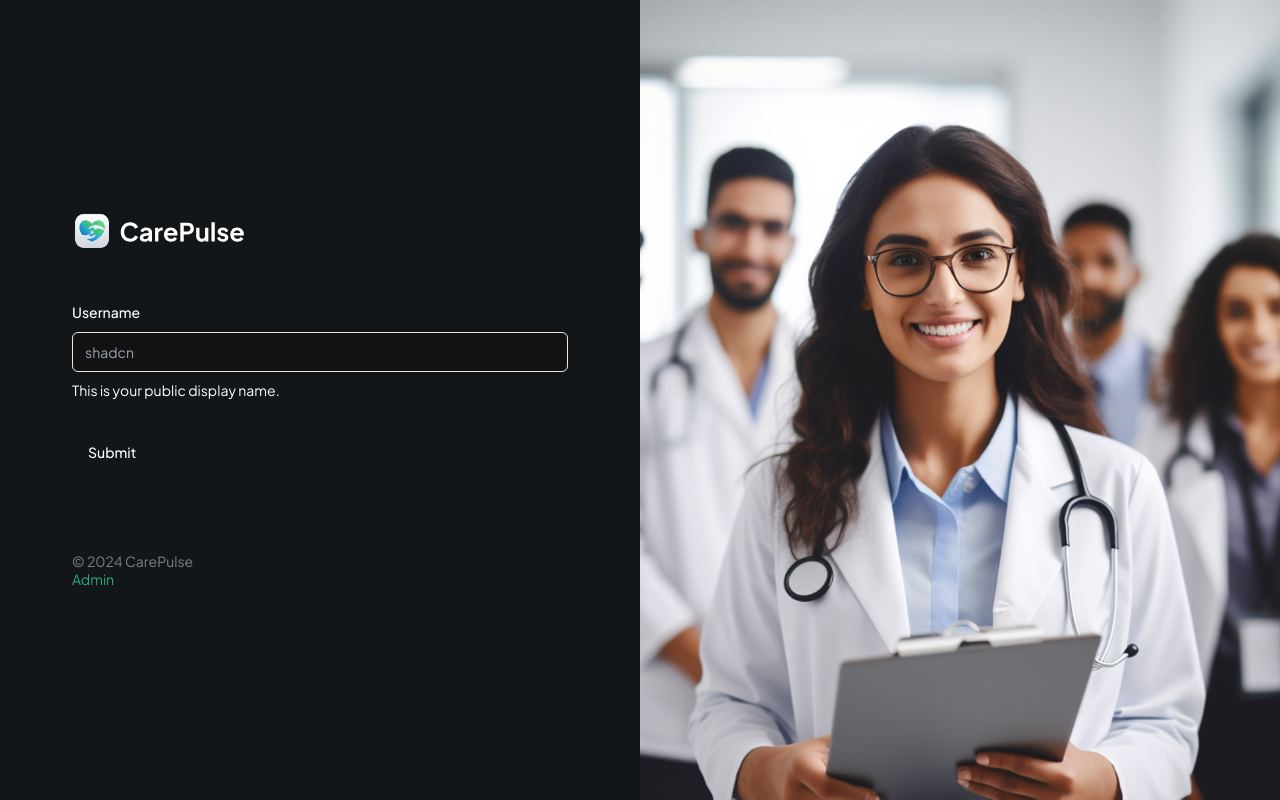
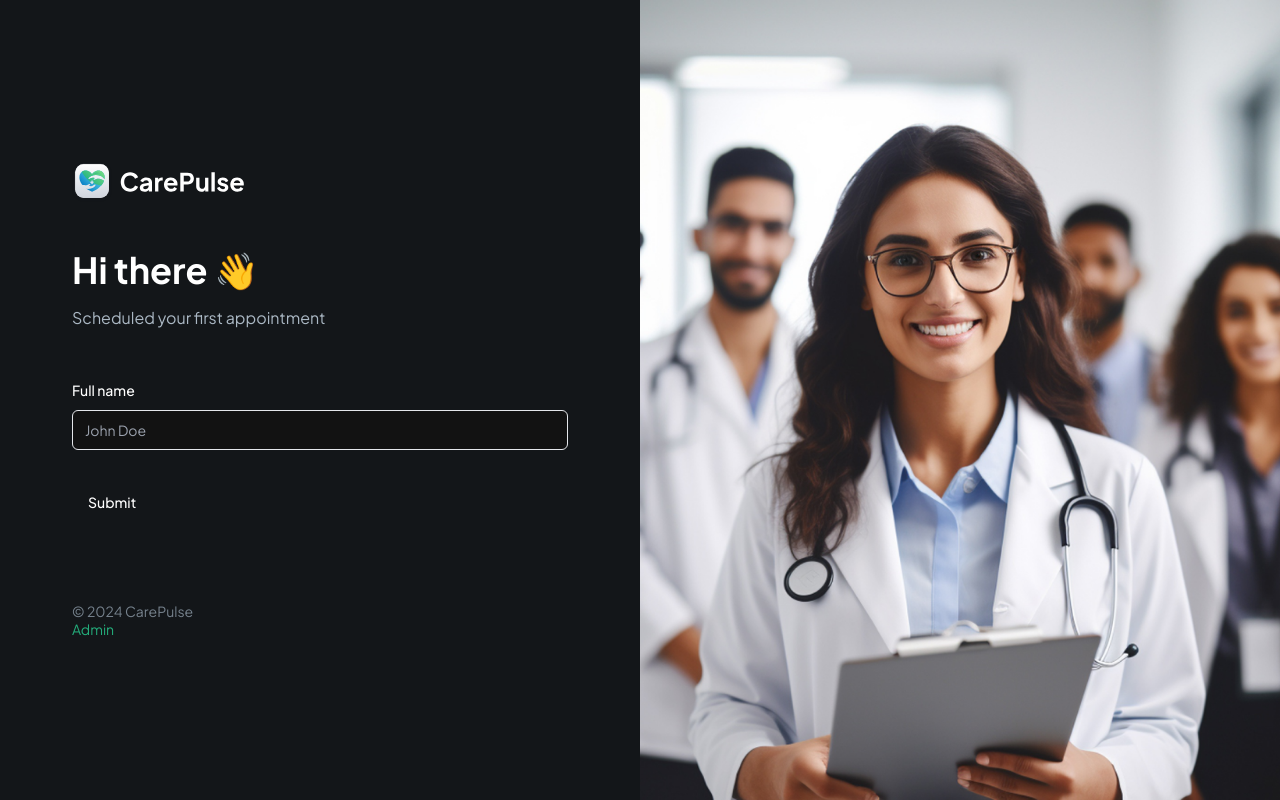
Before and after one commit to BotAkshit/PMS-1, a Next.js app: page / in a window 1280 px wide. Built offline with nearby package versions, Linux system fonts and the light colour scheme.

Commit message:
Adding logic for forms
Reusable Component for Forms to reduce the length as well maintaining the structure of the code.

```diff
--- /dev/null
+++ b/components/CustomFormField.tsx
@@ -0,0 +1,60 @@
+'use Client'
+
+import {
+    FormControl,
+    FormDescription,
+    FormField,
+    FormItem,
+    FormLabel,
+    FormMessage,
+  } from "@/components/ui/form"
+  import { Input } from "@/components/ui/input"
+  import { Control } from "react-hook-form"
+import { FormFieldType } from "./forms/PatientForms"
+
+interface CustomProps{
+  control: Control<any>,
+  fieldType: FormFieldType,
+  name: string,
+  label?:string,
+  placeholder?:string,
+  iconSrc?:string
+  iconAlt?:String,
+  disabled?:boolean,
+  dateFormat?: string,
+  showTimeSelect?: boolean,
+  children?: React.ReactNode,
+  renderSkeleton?: (field: any) => React.ReactNode,
+}
+
+const RenderField = ({field,props}:{field:any;props:CustomProps}) => {
+    return (
+        <Input
+          type="text"
+          placeholder="John Doe"
+        />
+    )
+
+}
+
+const CustomFormField = (props:CustomProps) => {
+  const { control, fieldType, name, label } = props;
+  return (
+    <FormField
+        control={control}
+        name={name}
+        render={({ field }) => (
+          <FormItem className="flex-1">
+            {fieldType !==FormFieldType.CHECKBOX && label && (
+                <FormLabel>{label}</FormLabel>
+            )}
+
+            <RenderField field={field} props={props}/>
+            <FormMessage className="shad-error"/>
+          </FormItem>
+        )}
+      />
+  )
+}
+
+export default CustomFormField
--- a/components/forms/PatientForms.tsx
+++ b/components/forms/PatientForms.tsx
@@ -4,16 +4,19 @@
 import { useForm } from "react-hook-form"
 import { z } from "zod"
 import { Button } from "@/components/ui/button"
-import {
-  Form,
-  FormControl,
-  FormDescription,
-  FormField,
-  FormItem,
-  FormLabel,
-  FormMessage,
-} from "@/components/ui/form"
-import { Input } from "@/components/ui/input"
+import { Form } from "@/components/ui/form"
+import CustomFormField from "../CustomFormField"
+
+
+export enum FormFieldType {
+    INPUT = 'input',
+    TEXTAREA = 'textarea',
+    PHONE_INPUT = 'phoneInput',
+    CHECKBOX = 'checkbox',
+    DATE_PICKER = 'datePicker',
+    SELECT = 'select',
+    SKELETION = 'skeleton'
+}
 
 const formSchema = z.object({
   username: z.string().min(2, {
@@ -38,23 +41,20 @@
   }
   return (
     <Form {...form}>
-    <form onSubmit={form.handleSubmit(onSubmit)} className="space-y-8">
-      <FormField
-        control={form.control}
-        name="username"
-        render={({ field }) => (
-          <FormItem>
-            <FormLabel>Username</FormLabel>
-            <FormControl>
-              <Input placeholder="shadcn" {...field} />
-            </FormControl>
-            <FormDescription>
-              This is your public display name.
-            </FormDescription>
-            <FormMessage />
-          </FormItem>
-        )}
-      />
+    <form onSubmit={form.handleSubmit(onSubmit)} className="space-y-8 flex-1">
+        <section className="mb-12 space-y-4">
+          <h1 className="header">Hi there 👋</h1>
+          <p className="text-dark-700">Scheduled your first appointment</p>
+        </section>
+        <CustomFormField
+          fieldType={FormFieldType.INPUT}
+          control={form.control}
+          name = "name"
+          label = "Full name"
+          placeholder = "John Doe"
+          iconSrc = "/assets/icons/user.svg"
+          iconAlt = "user"
+        />
       <Button type="submit">Submit</Button>
     </form>
   </Form>
```
